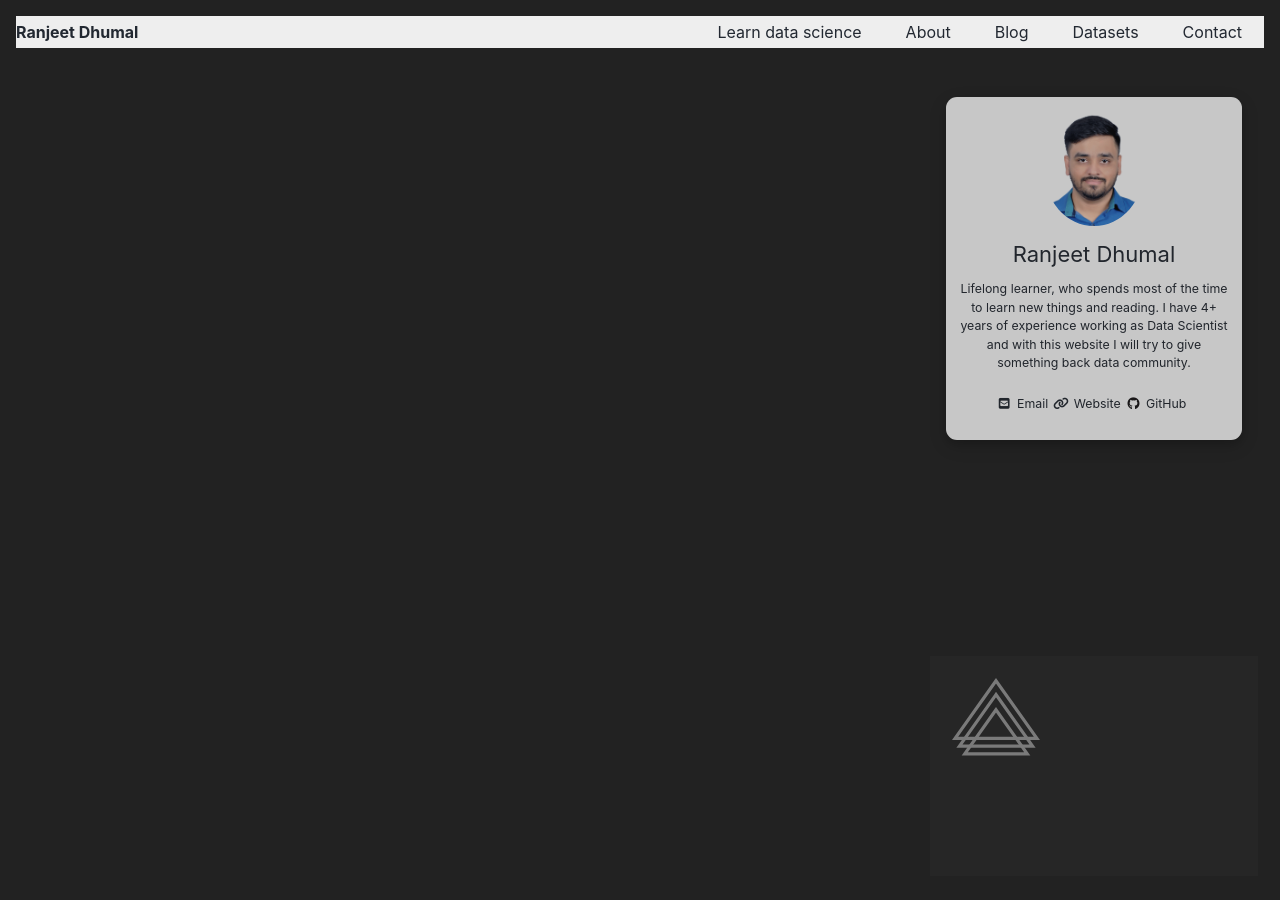
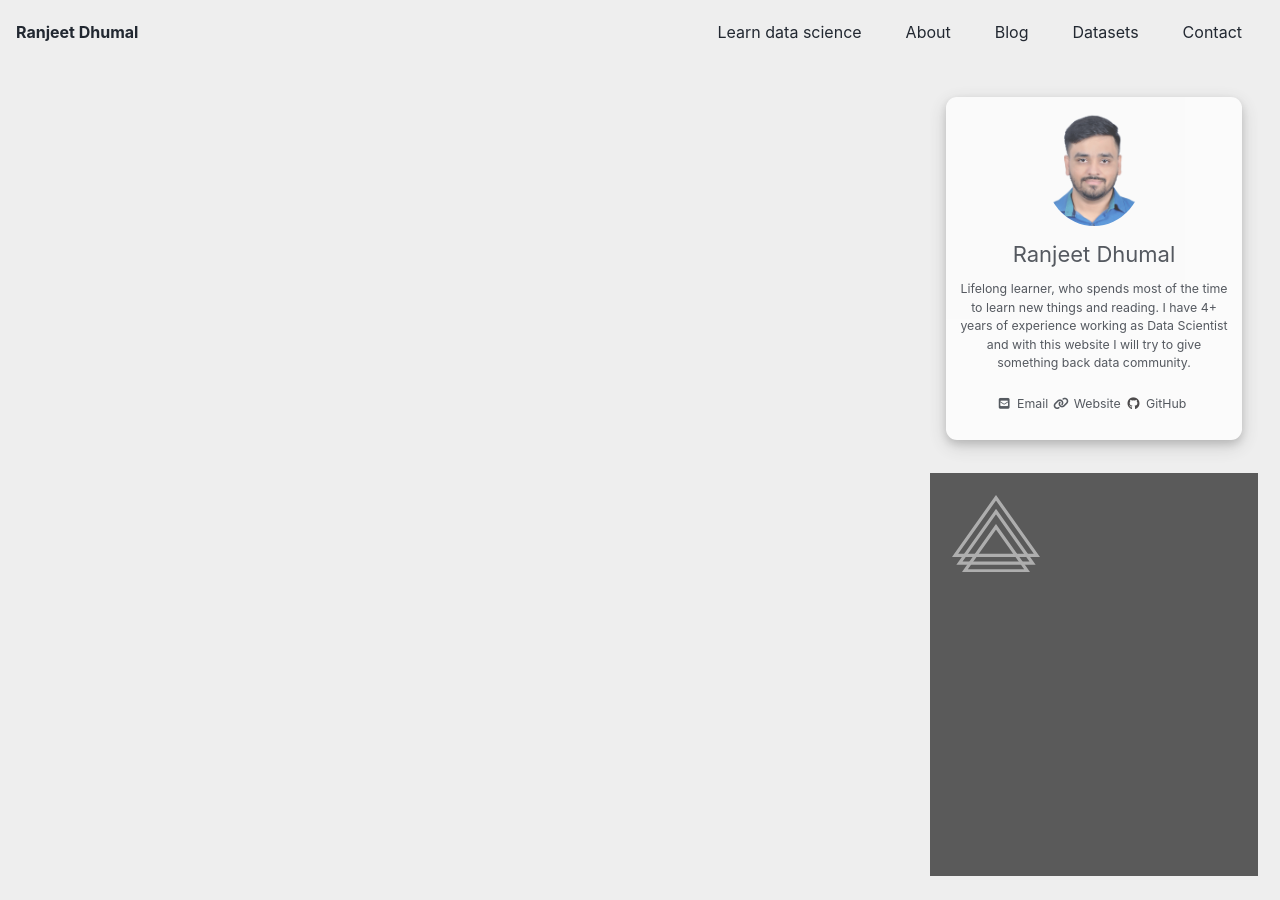
Before and after one commit to ranjeetds/ranjeetds.github.io, a Jekyll site: the page built from index.html, in a window 1280 px wide and 900 px high. Built offline with Jekyll 4.4.1, drawn with Linux system fonts in a browser that asks for light colours; cached includes are drawn as plain includes; nearby versions of some CDN libraries; the list of posts is cut into pages by our own code.

Commit message:
Update _sidebar.scss

```diff
--- a/_sass/minimal-mistakes/_sidebar.scss
+++ b/_sass/minimal-mistakes/_sidebar.scss
@@ -375,40 +375,6 @@
 
 // download resume
 
-*,
-:before,
-:after {
-	box-sizing: border-box;
-}
-
-html {
-	background-color: #222;
-	color: white;
-}
-
-@keyframes fadeInScale {
-  0% {
-    opacity: 0;
-    transform: scale(0) translateY(50%);
-  }
-	90% {
-		transform: scale(1.05);
-	}
-  100% {
-    opacity: 1;
-    transform: scale(1) translateY(0);
-  }
-}
-
-.container {
-	position: absolute;
-	width: 100%;
-	height: 100%;
-	display: flex;
-	justify-content: center;
-	align-items: center;
-}
-
 .card {
 	position: relative;
 	width: 20em;
```
